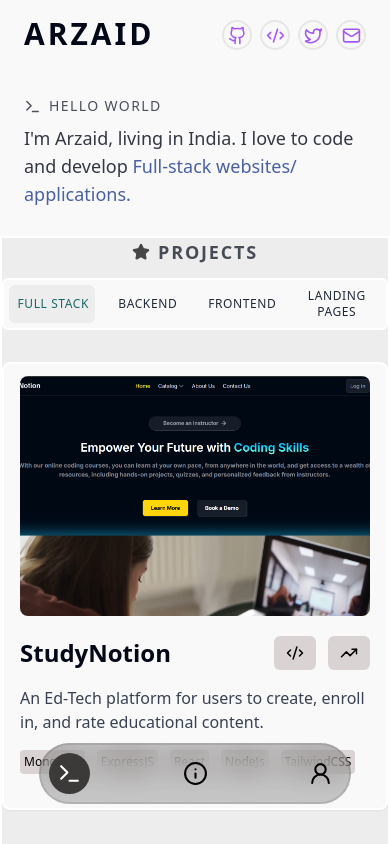
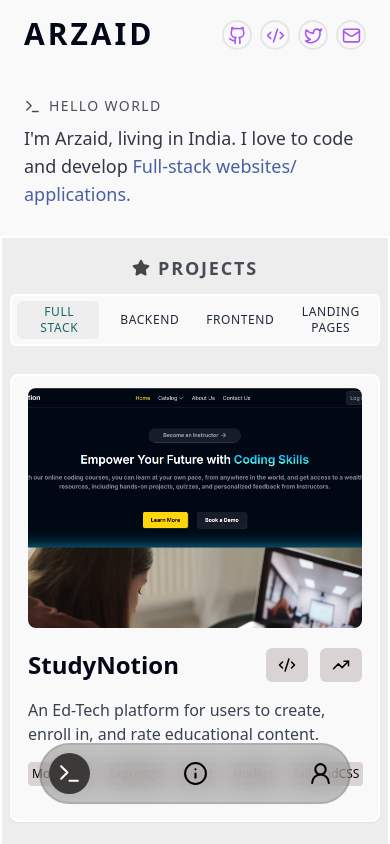
Before and after one commit to Mohd-Arzaid/my-portfolio, a React (Vite) app in the folder frontend/: page / in a window 390 px wide. Shown: the top 844 px of the page. Built offline with nearby package versions, Linux system fonts and the light colour scheme.

Commit message:
responsiveness update

```diff
--- a/frontend/src/components/Home.jsx
+++ b/frontend/src/components/Home.jsx
@@ -11,7 +11,7 @@ const Home = () => {
     <>
       <div className="main-layout bg-[#EDEDED]  lg:mx-0 flex-1 border-2 border-white  lg:rounded-[1.5rem]  lg:h-[37rem] lg:overflow-auto">
         <main className=" lg:m-8">
-          <div className="flex flex-col gap-3 lg:gap-0 lg:flex-row lg:justify-between ">
+          <div className="pt-4 px-2 md:pt-0 md:px-0 flex flex-col gap-3 lg:gap-0 lg:flex-row lg:justify-between ">
             <span className="flex text-lg lg:text-xl items-center font-bold justify-center gap-2">
               <Star
                 className="hidden lg:block fill-current text-black opacity-70"
@@ -30,7 +30,7 @@ const Home = () => {
             <Filters onFilterChange={setSelectedCategory} />
           </div>
 
-          <div className="pb-[2rem] mt-8 grid grid-cols-[repeat(auto-fill,minmax(350px,1fr))] gap-[2.5rem] mb-28 lg:mb-0">
+          <div className="pb-[2rem] mt-7 md:mt-8 grid grid-cols-[repeat(auto-fill,minmax(350px,1fr))] gap-7 md:gap-[2.5rem] mb-28 lg:mb-0">
             {/* project */}
             <ShowProjects
               projects={projectsData.filter((project) =>
@@ -38,6 +38,7 @@ const Home = () => {
               )}
             />
           </div>
+
         </main>
       </div>
     </>
--- a/frontend/src/components/ShowProjects.jsx
+++ b/frontend/src/components/ShowProjects.jsx
@@ -4,7 +4,7 @@ const ShowProjects = ({projects}) => {
   return (
     <>
     {projects.map(project => (
-      <div key={project.id} className="h-[28rem] lg:mb-0 px-4 py-3 flex flex-col gap-4 shadow-sm bg-[#f9f9f9] rounded-lg border-2 border-white">
+      <div key={project.id} className="h-[28rem] mx-2 md:mx-0 lg:mb-0 px-4 py-3 flex flex-col gap-4 shadow-sm bg-[#f9f9f9] rounded-lg border-2 border-white">
         <div className="h-[15rem] bg-cover bg-center rounded-lg" style={{ backgroundImage: `url(${project.imageUrl})` }}></div>
 
         <div className="flex items-center justify-between mt-1">
```
Also changed, not shown: frontend/src/common/Header.jsx (+4 -12 lines).
